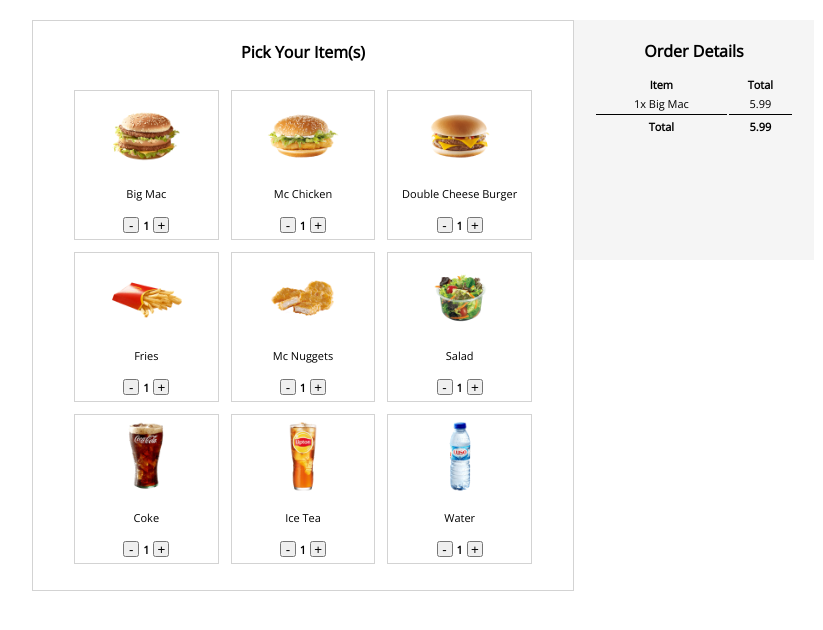
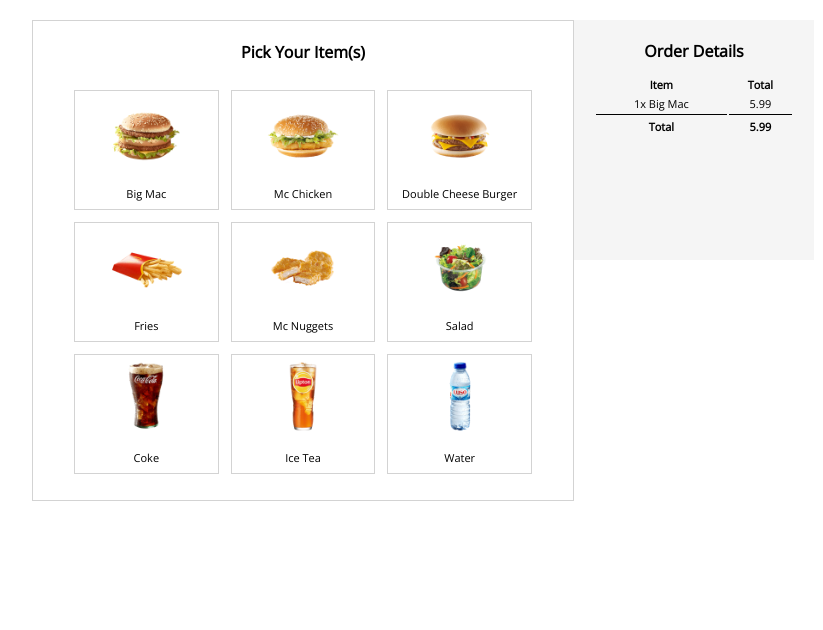
Before and after one commit to j2Where2Next/SelfServe, a plain HTML site: page index.html in a window 1280 px wide. Shown: the whole page, without its empty margins (217-1040 px from the left). Drawn offline with nearby package versions, Linux system fonts and the light colour scheme.

Commit message:
add event modifier, conditional render

```diff
--- a/index.html
+++ b/index.html
@@ -28,10 +28,10 @@
                     <div class="description">
                         <span class="name">{{product.name}}</span>
                         <span class="price">{{products.price}}</span>
-                        <div class="quantity-area">
-                            <button>-</button>
+                        <div class="quantity-area" v-if="product.active">
+                            <button @click.stop="product.quantity--" :disabled="product.quantity <= 1">-</button>
                             <span class="quantity">{{product.quantity}}</span>
-                            <button>+</button>
+                            <button @click.stop="product.quantity++">+</button>
                         </div>
                     </div>
                 </div>
```
